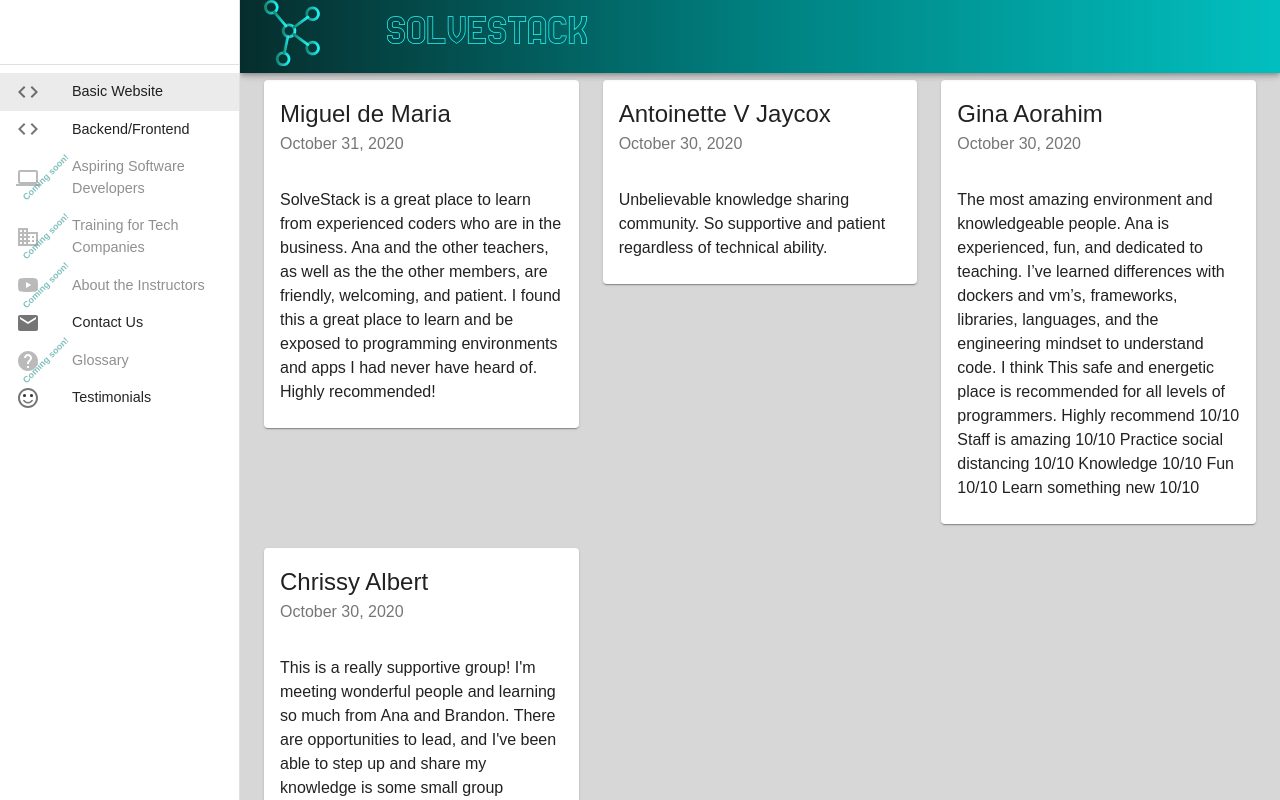
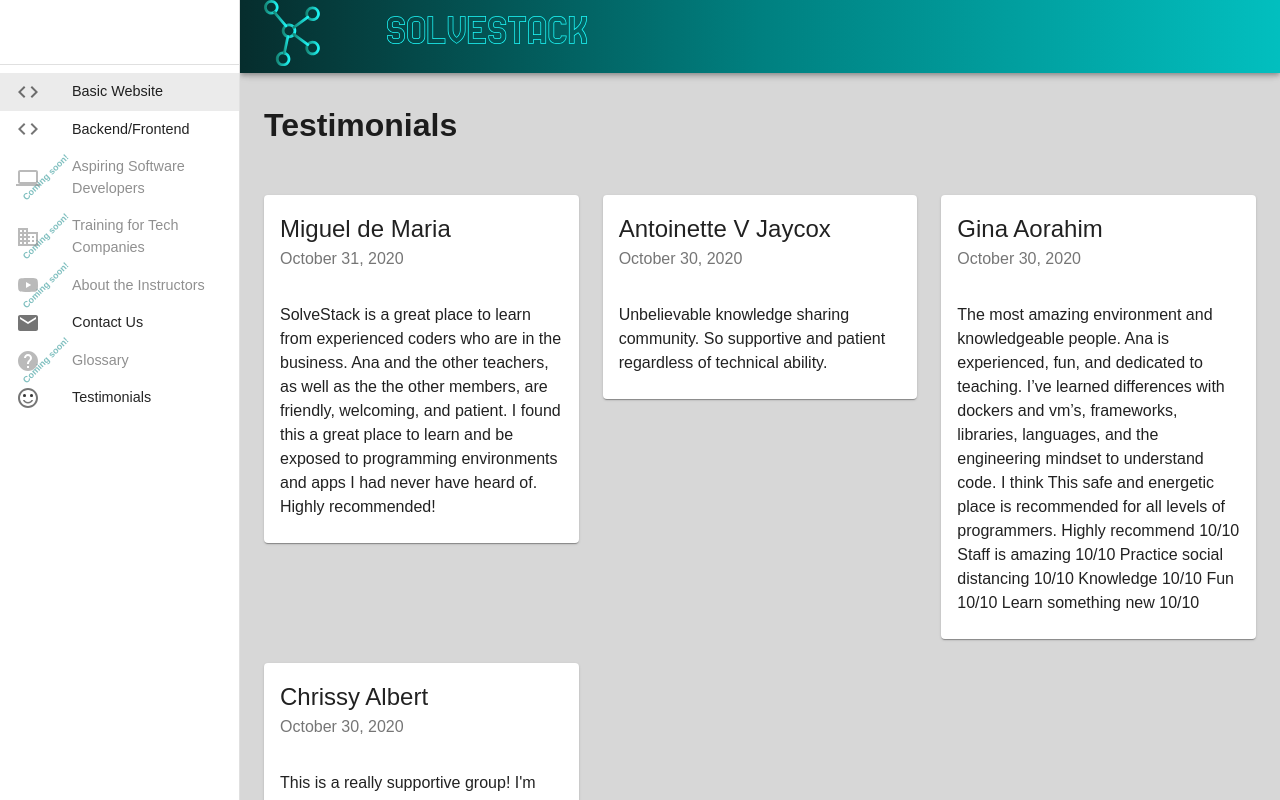
Before and after one commit to SolveStack/solvestack-frontend, a React (Create React App) app: page /testimonials in a window 1280 px wide. Shown: the top 800 px of the page. Built offline with nearby package versions, Linux system fonts and the light colour scheme.

Commit message:
add header with page title

```diff
--- a/src/pages/Testimonials.tsx
+++ b/src/pages/Testimonials.tsx
@@ -4,8 +4,9 @@
 import { makeStyles } from '@material-ui/core/styles';
 // Material UI Components
 import Grid from '@material-ui/core/Grid';
+import Typography from '@material-ui/core/Grid';
+
 import { reviews, ReviewSquare } from '../util/reviews';
-
 const useStyles = makeStyles({
     testimonials: {
       alignItems: 'stretch'
@@ -16,6 +17,13 @@
     const classes = useStyles();
     return (
         <Grid container spacing={3} className={classes.testimonials} >
+            <Grid item xs={12} >
+                <header>
+                <Typography>
+                    <h1>Testimonials</h1>
+                </Typography>
+                </header>
+          </Grid>
             {reviews
                 .slice(0)
                 .reverse()
```
